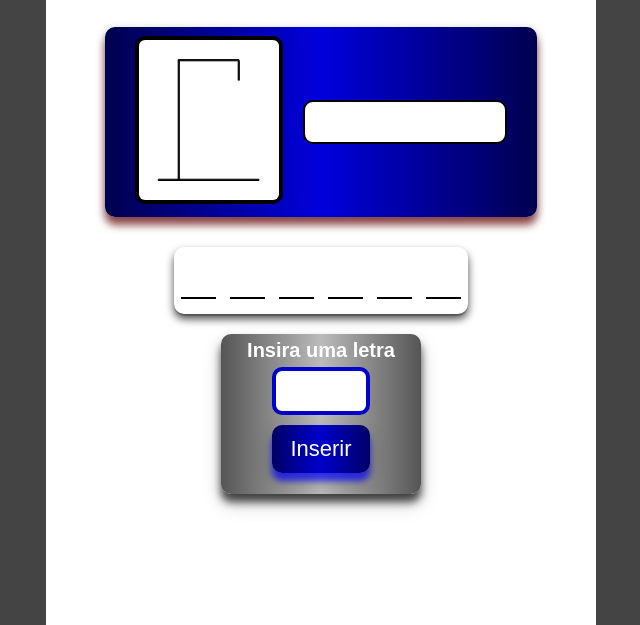
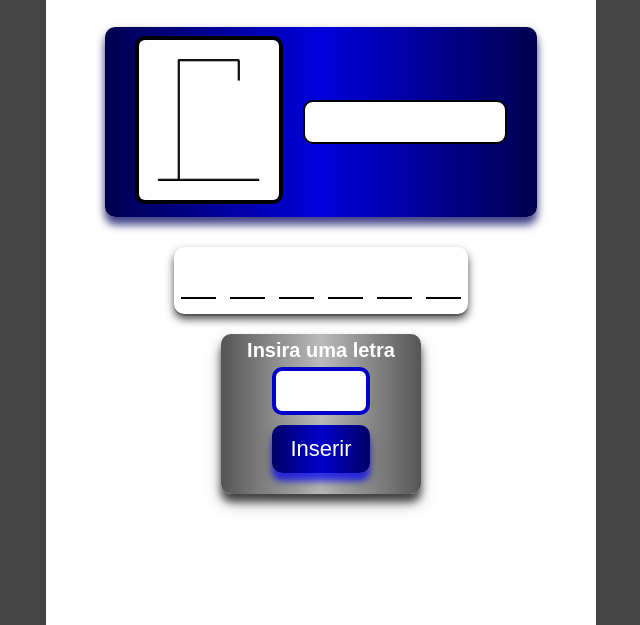
Before and after one commit to jonatasmsantana/forca, a plain HTML site: page index.html in a window 1280 px wide. Shown: the part 175-800 px from the top of the page, without its empty margins (319-959 px from the left). Drawn offline with Linux system fonts and the light colour scheme.

Commit message:
Update estilo-forca.css

```diff
--- a/css/estilo-forca.css
+++ b/css/estilo-forca.css
@@ -104,7 +104,7 @@ h1{
 	max-width: 100vw;
 	margin-bottom: 30px;
 	border-radius: 10px;
-	box-shadow: 0 8px 8px 0 rgba(100, 0,0, .7), 0 2px 10px 0 rgba(0, 0, 0, .18);
+	box-shadow: 0 8px 8px 0 rgba(0, 0, 100, .7), 0 2px 10px 0 rgba(0, 0, 0, .18);
 }
 
 .container-imagem img{
```
